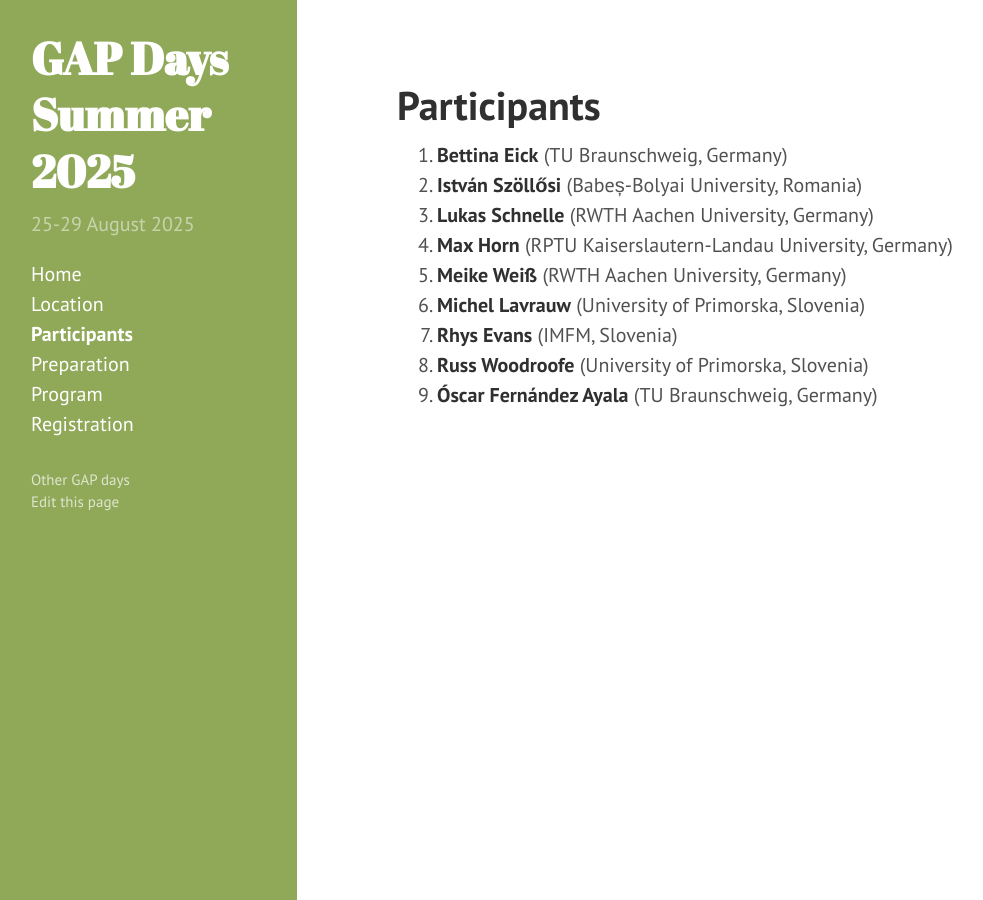
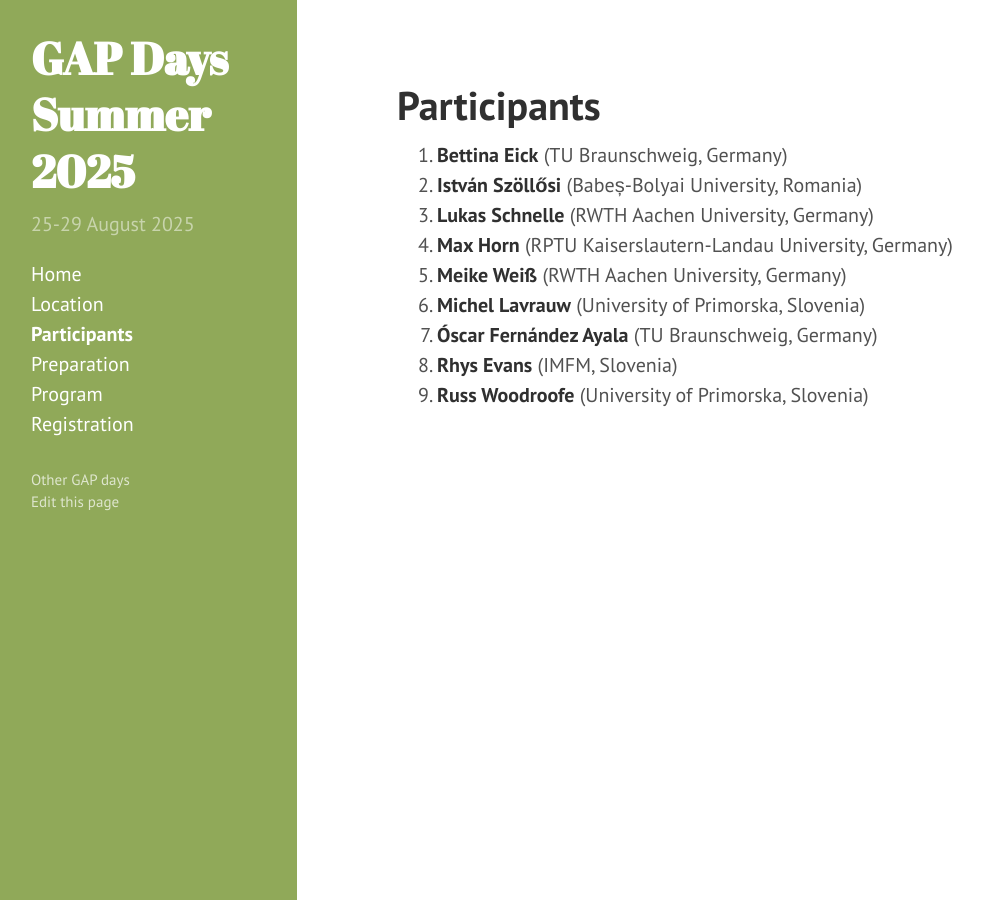
Before and after one commit to gapdays/gapdays2025-summer, a Jekyll site: the page built from participants.md, in a window 1280 px wide. Shown: the whole page, without its empty margins (3-986 px from the left). Built offline with Jekyll 4.4.1, drawn with Linux system fonts in a browser that asks for light colours.

Commit message:
Manually sort participants: Jekyll doesn't know diacrits

```diff
--- a/participants.md
+++ b/participants.md
@@ -2,19 +2,18 @@
 layout: page
 title: Participants
 participants:
-  - {name: Michel Lavrauw, affiliation: "University of Primorska, Slovenia"}
-  - {name: Rhys Evans, affiliation: "IMFM, Slovenia"}
-  - {name: Russ Woodroofe, affiliation: "University of Primorska, Slovenia"}
-
-  - {name: Óscar Fernández Ayala, affiliation: "TU Braunschweig, Germany"}
-  - {name: Max Horn, affiliation: "RPTU Kaiserslautern-Landau University, Germany"}
   - {name: Bettina Eick, affiliation: "TU Braunschweig, Germany"}
   - {name: István Szöllősi, affiliation: "Babeș-Bolyai University, Romania"}
   - {name: Lukas Schnelle, affiliation: "RWTH Aachen University, Germany"}
+  - {name: Max Horn, affiliation: "RPTU Kaiserslautern-Landau University, Germany"}
   - {name: Meike Weiß, affiliation: "RWTH Aachen University, Germany"}
+  - {name: Michel Lavrauw, affiliation: "University of Primorska, Slovenia"}
+  - {name: Óscar Fernández Ayala, affiliation: "TU Braunschweig, Germany"}
+  - {name: Rhys Evans, affiliation: "IMFM, Slovenia"}
+  - {name: Russ Woodroofe, affiliation: "University of Primorska, Slovenia"}
 ---
 
-<ol>{% assign participants = page.participants | sort: "name" %}
+<ol>{% assign participants = page.participants %}
 {% for p in participants %}
   <li>
     <strong>{{ p.name }}</strong>
```
